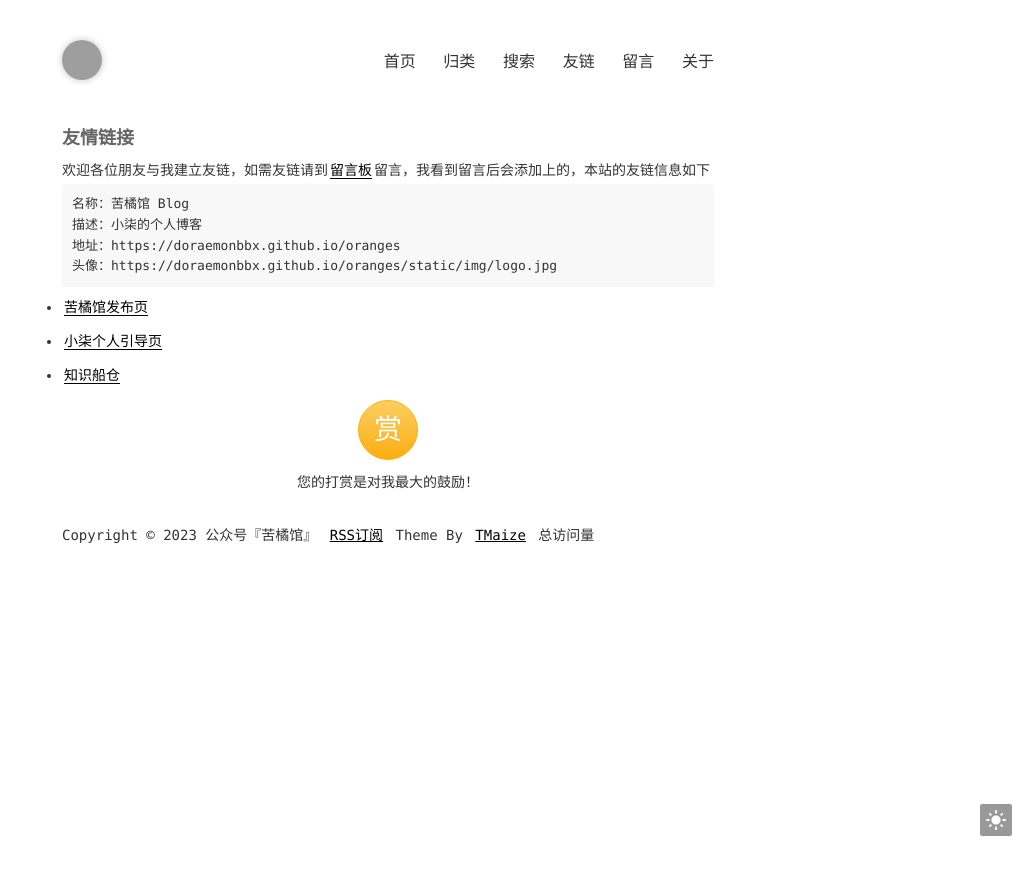
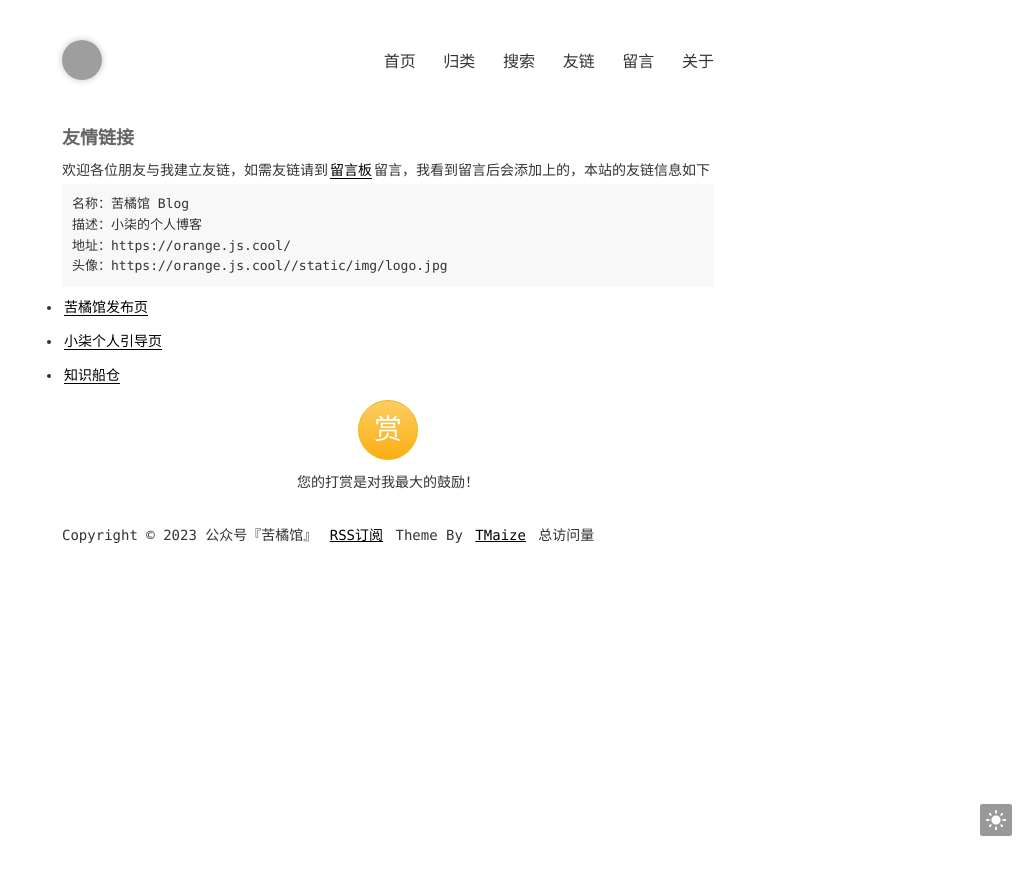
Before and after one commit to DoraemonBBX/oranges, a Jekyll site: the page built from pages/links.md, in a window 1280 px wide. Shown: the top 875 px of the page, without its empty margins (252-1280 px from the left). Built offline with Jekyll 4.4.1, drawn with Linux system fonts in a browser that asks for light colours; comment, search, counter and statistics services are not loaded; grey boxes are pictures that could not be loaded.

Commit message:
add domain

```diff
--- /dev/null
+++ b/CNAME
@@ -0,0 +1 @@
+orange.js.cool/
--- a/_config.yml
+++ b/_config.yml
@@ -17,8 +17,8 @@ exclude: ['CNAME', 'README.md', 'LICENSE', '_site', 'dist', 'Gemfile', 'Gemfile.
 
 # 域名配置
 # baseurl配置,如果网站部署在根目录下的其他目录中，请设置为 /目录名
-domainUrl: 'https://doraemonbbx.github.io'
-baseurl: '/oranges'
+domainUrl: 'https://orange.js.cool/'
+baseurl: ''
 
 # 吐个槽地址，会在chat页面中重定向到该地址
 tucaoUrl: https://support.qq.com/product/615616
```
